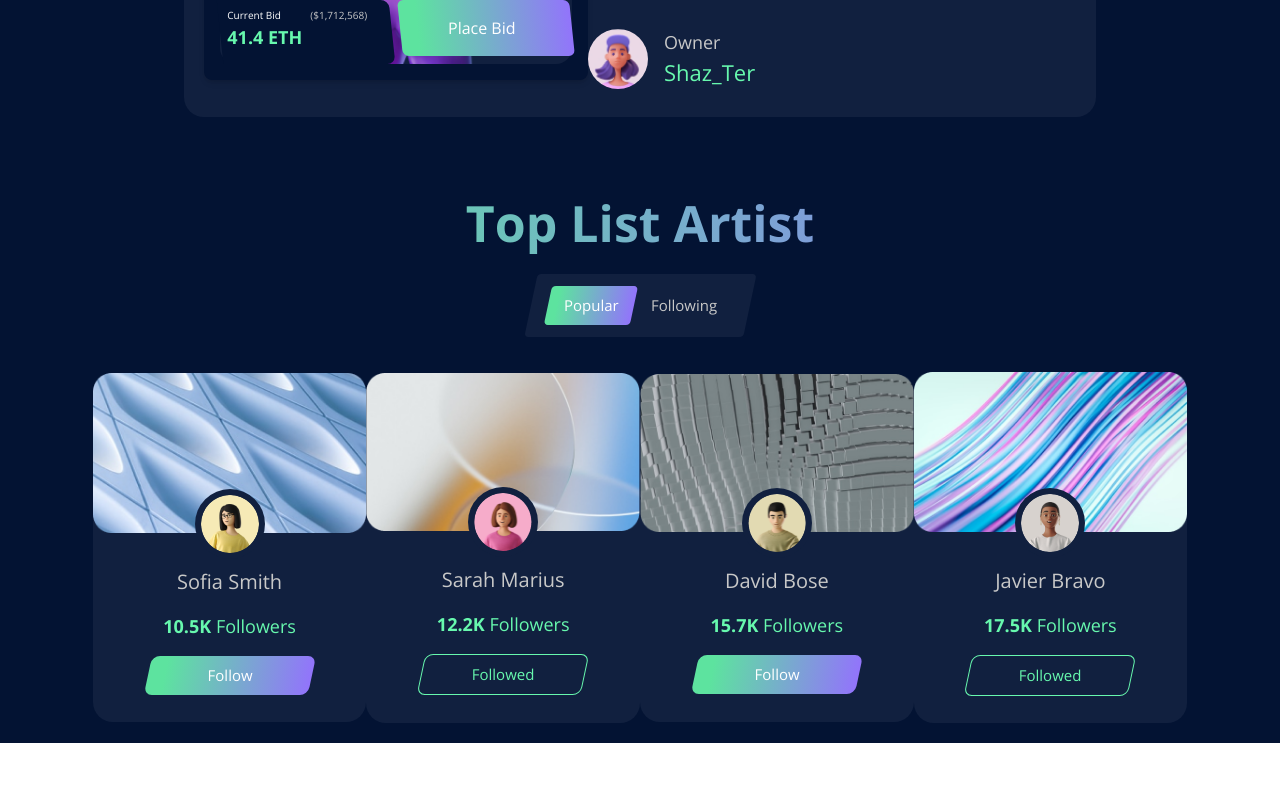
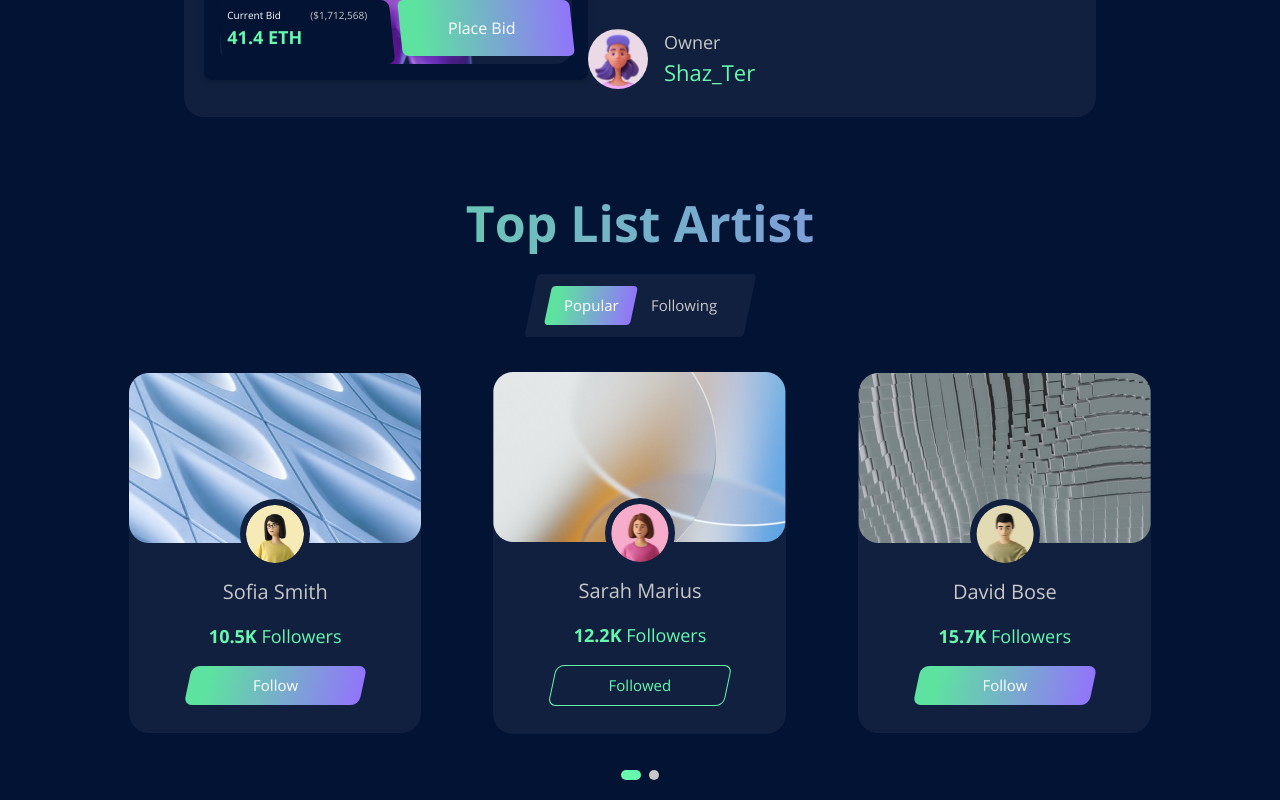
Before and after one commit to asad-haider-35/nft-marketplace, a React (Vite) app: page / in a window 1280 px wide. Shown: the part 1357-2157 px from the top of the page. Before the commit the page ends 2100 px from the top, so only its background shows below. Built offline with nearby package versions, Linux system fonts and the light colour scheme.

Commit message:
Modified and completed Artists section

```diff
--- a/src/components/ArtistCard.jsx
+++ b/src/components/ArtistCard.jsx
@@ -1,7 +1,7 @@
 import React from 'react'
 import Button from './Button';
 
-const ArtistCard = ({ artist }) => {
+const ArtistCard = ({ artist, onFollowToggle }) => {
 
     function getShortNumber(number) {
         // Handle invalid input (non-numeric)
@@ -33,7 +33,11 @@ const ArtistCard = ({ artist }) => {
                 <div className='w-[70px] h-[70px] p-1 -mt-11 bg-dimBlue rounded-full flex justify-center items-center'><img src={artist.profilePhoto} alt='artist' className='w-[58px] h-[58px] my-2 rounded-full' /></div>
                 <p className='text-dimWhite text-[20px] my-2'>{artist.name}</p>
                 <p className='text-secondary text-[18px] my-2'><span className='font-semibold'>{getShortNumber(artist.followersCount) + ' '}</span>Followers</p>
-                <Button text={artist.isFollowed ? 'Followed' : 'Follow'} styles={artist.isFollowed ? 'inverted text-secondary w-[60%] my-2 rounded-[8px] transform -skew-x-12' : 'gradient text-white w-[60%] my-2 rounded-[8px] transform -skew-x-12'} textStyles={' transform skew-x-12'} />
+                <Button text={artist.isFollowed ? 'Followed' : 'Follow'}
+                        styles={artist.isFollowed ? 'inverted text-secondary w-[60%] my-2 rounded-[8px] transform -skew-x-12' : 'gradient text-white w-[60%] my-2 rounded-[8px] transform -skew-x-12'}
+                        textStyles={' transform skew-x-12'}
+                        onClick={onFollowToggle}
+                />
             </div>
         </div>
     )
--- a/src/components/Artists.jsx
+++ b/src/components/Artists.jsx
@@ -7,8 +7,9 @@ import ArtistCard from './ArtistCard';
 const Artists = () => {
 
     const [artistsPageNumber, setArtistsPageNumber] = useState(1);
-    const [artistsPageSize, setArtistsPageSize] = useState(4);
-    // const [screenWidth, setScreenWidth] = useState(window.innerWidth);
+    const [artistsPageSize, setArtistsPageSize] = useState(getPageSizeByScreenWidth(window.innerWidth));
+    // const [artists, setArtists] = useState(artistConst);
+    const [artistsTotalPages, setArtistsTotalPages] = useState(getTotalPages());
 
     const [tabs, setTabs] = useState([
         {
@@ -17,7 +18,7 @@ const Artists = () => {
         },
         {
             Text: 'Following',
-            IsActive: true
+            IsActive: false
         }
     ])
 
@@ -28,6 +29,10 @@ const Artists = () => {
         // Cleanup function to remove event listener on component unmount
         return () => window.removeEventListener('resize', handleResize);
     }, [])
+
+    useEffect(() => {
+        setArtistsTotalPages(getTotalPages());
+    }, [artistsPageSize])
 
     function getPageSizeByScreenWidth(screenSize){
         if(screenSize > 1700)
@@ -57,6 +62,14 @@ const Artists = () => {
         return paginatedData;
     }
 
+    function getTotalPages(){
+        return Array.from({ length: Math.ceil(artists.length / artistsPageSize) }, (_, i) => i + 1);
+    }
+
+    function onFollowToggle(artistIndex){
+        artists[artistIndex].isFollowed = !artists[artistIndex].isFollowed;
+    }
+
     return (
         <section className='mt-9 mb-5 w-full flex justify-center'>
             <div className='w-[90%]'>
@@ -69,9 +82,28 @@ const Artists = () => {
                 <div className='mt-9 flex flex-row items-center'>
                     {paginate(artists, artistsPageNumber, artistsPageSize).map((artist, index) => (
                         <div key={artist.id} className='flex-1 w-full flex justify-center'>
-                            <ArtistCard artist={artist} />
+                            <ArtistCard artist={artist} onFollowToggle={onFollowToggle(index)} />
                         </div>
                     ))}
+                </div>
+
+                <div className='mt-9 flex flex-row items-center'>
+                    <div className='flex-1 w-full flex justify-center'>
+                        {
+                            artistsTotalPages
+                                .map((page, index) => (
+                                    <div
+                                        key={index}
+                                        onClick={() => setArtistsPageNumber(page)}
+                                        className=  {`rounded-full h-[10px] cursor-pointer
+                                                      ${index === (artistsTotalPages.length - 1) ? 'mr-0' : 'mr-2'}
+                                                      ${artistsPageNumber === page ? 'w-[20px] bg-secondary' : 'w-[10px] bg-dimWhite'}`
+                                                    }
+                                    >
+                                    </div>
+                                ))
+                        }
+                    </div>
                 </div>
             </div>
         </section>
--- a/src/components/Button.jsx
+++ b/src/components/Button.jsx
@@ -1,7 +1,7 @@
 import React from 'react'
 
-const Button = ({ styles, textStyles, text }) => (
-    <button className={`py-2 px-4 rounded text-[15px] font-sans ${styles}`}>
+const Button = ({ styles, textStyles, text, onClick }) => (
+    <button className={`py-2 px-4 rounded text-[15px] font-sans ${styles}`} onClick={onClick}>
         <div className={`${textStyles}`}>
             {text}
         </div>
--- a/src/constants/index.js
+++ b/src/constants/index.js
@@ -128,7 +128,7 @@ export const nfts = [
   },
 ]
 
-export const artists = [
+export let artists = [
   {
     id: '1',
     name: 'Sofia Smith',
```
Also changed, not shown: src/index.css (line endings or trailing spaces).
